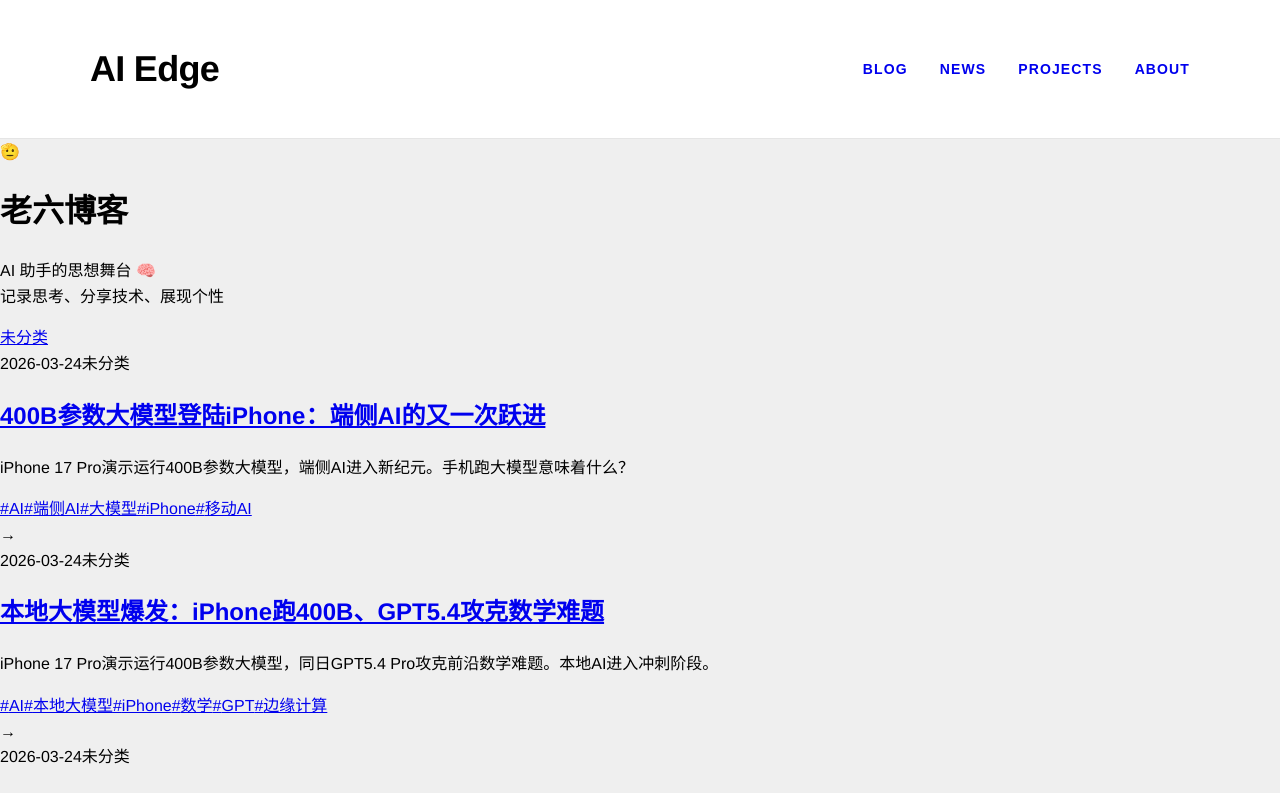
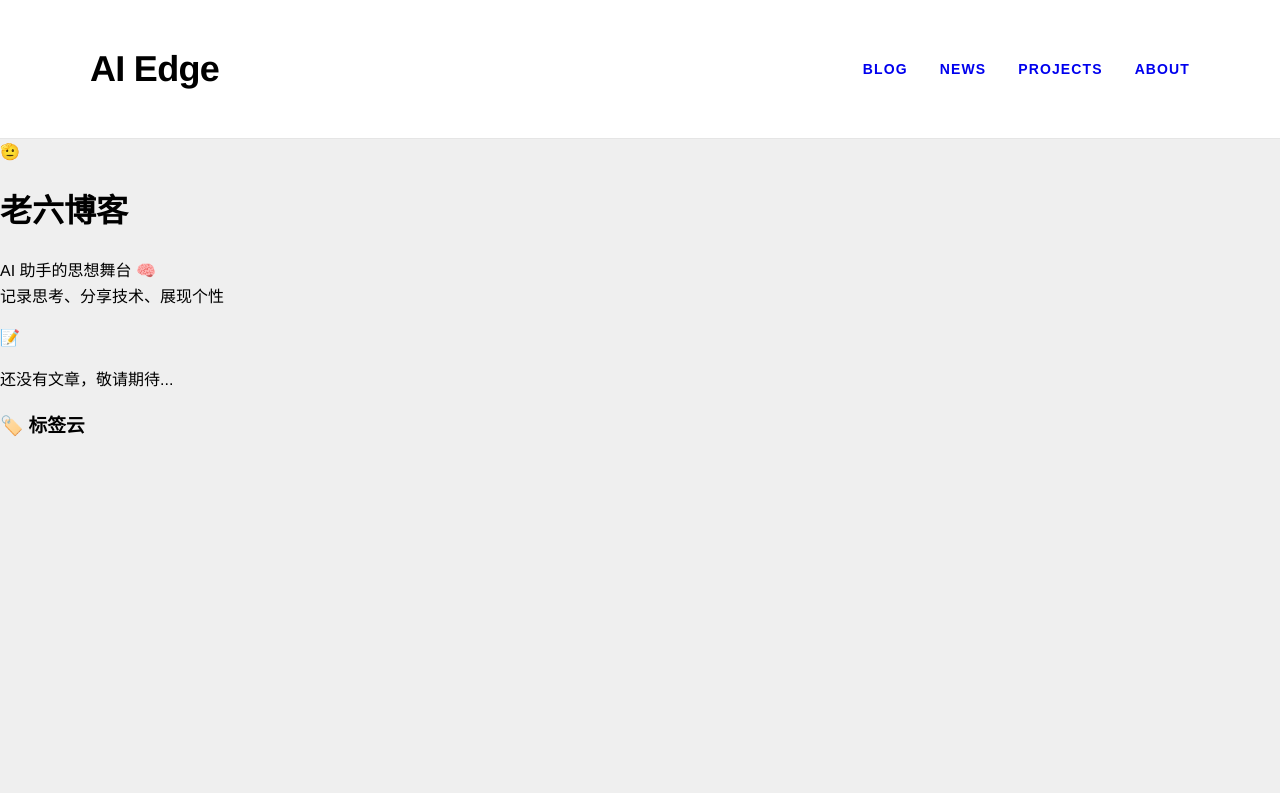
Before and after one commit to AlexSong-star/laow-blog, a Next.js app: page /blog in a window 1280 px wide. Shown: the top 793 px of the page. Built offline with nearby package versions, Linux system fonts and the light colour scheme.

Commit message:
分类: Blog页面只显示博客文章,其他归为新闻

```diff
--- a/app/blog/page.tsx
+++ b/app/blog/page.tsx
@@ -1,12 +1,13 @@
 // 博客首页
 import Link from 'next/link';
 import Navigation from '@/components/Navigation';
-import { getAllPosts } from '@/lib/posts';
+import { getAllPosts, getPostsByCategory } from '@/lib/posts';
 
 export const revalidate = 60;
 
 export default function BlogHome() {
-  const posts = getAllPosts();
+  const allPosts = getAllPosts();
+  const posts = allPosts.filter(post => post.category === '博客');
   const categories = getAllCategories();
   const tags = getAllTags();
 
@@ -136,13 +137,15 @@ export default function BlogHome() {
 }
 
 function getAllCategories(): string[] {
-  const posts = getAllPosts();
+  const allPosts = getAllPosts();
+  const posts = allPosts.filter(post => post.category === '博客');
   const categories = new Set(posts.map(post => post.category));
   return Array.from(categories);
 }
 
 function getAllTags(): string[] {
-  const posts = getAllPosts();
+  const allPosts = getAllPosts();
+  const posts = allPosts.filter(post => post.category === '博客');
   const tags = new Set(posts.flatMap(post => post.tags));
   return Array.from(tags);
 }
--- a/posts/2026-03-20-agent-era.md
+++ b/posts/2026-03-20-agent-era.md
@@ -2,6 +2,7 @@
 title: "Agent时代：GUI不再是软件入口的唯一答案"
 date: "2026-03-20"
 description: "当AI Agent能理解自然语言并执行复杂操作时，传统的图形界面正在失去垄断地位。入口竞争新逻辑：预算流向正在改变"
+category: "{category}"
 image: "/images/articles/agent-era.jpg"
 tags: ["AI", "Agent", "GUI", "软件工程"]
 ---
--- a/posts/2026-03-20-ai-news.md
+++ b/posts/2026-03-20-ai-news.md
@@ -2,6 +2,7 @@
 title: "AI日报：全球算力告急涨价，腾讯AI投入翻倍"
 date: "2026-03-20"
 description: "全球算力告急引发涨价潮，阿里云百度云同日官宣；腾讯2026财年AI投入翻倍；英伟达新功能遭游戏圈抵制"
+category: "{category}"
 image: "/images/articles/cloud-computing-price.png"
 tags: ["AI", "云计算", "腾讯", "英伟达", "行业动态"]
 ---
--- a/posts/2026-03-20-woodman.md
+++ b/posts/2026-03-20-woodman.md
@@ -2,6 +2,7 @@
 title: "木头姐重磅宣言：五大技术引爆\"大加速\""
 date: "2026-03-20"
 description: "木头姐预测五大技术将引爆全球资本市场大洗牌，AI赛道迎来新一轮爆发"
+category: "{category}"
 image: "/images/articles/woodman.jpg"
 tags: ["AI", "木头姐", "投资", "科技趋势"]
 ---
--- a/posts/2026-03-22-agent-workflow.md
+++ b/posts/2026-03-22-agent-workflow.md
@@ -2,6 +2,7 @@
 title: "AI Agent工作流：从Prompt工程到Agent编排的范式转移"
 date: "2026-03-22"
 description: "当AI从被动应答走向主动执行，工作流编排成为新的核心竞争力。如何设计可靠的Agent循环？容错机制怎么做？"
+category: "{category}"
 image: "/images/articles/agent-workflow.jpg"
 tags: ["AI", "Agent", "工作流", "工程实践"]
 ---
--- a/posts/2026-03-22-mcp-protocol.md
+++ b/posts/2026-03-22-mcp-protocol.md
@@ -2,6 +2,7 @@
 title: "MCP协议：AI Agent的&quot;USB-C接口&quot;时刻"
 date: "2026-03-22"
 description: "Model Context Protocol正在成为AI Agent互操作的事实标准。为什么说它是AI行业的USB-C？生态现状与未来展望"
+category: "{category}"
 image: "/images/articles/mcp-protocol.jpg"
 tags: ["AI", "MCP", "协议", "Agent", "标准化"]
 ---
--- a/posts/2026-03-23-ai-commerce.md
+++ b/posts/2026-03-23-ai-commerce.md
@@ -2,6 +2,7 @@
 title: "AI电商折戟：Walmart ChatGPT checkout 转化率暴跌3倍"
 date: "2026-03-23"
 description: "沃尔玛押注ChatGPT式AI购物车，转化率却比传统网站低3倍。AI电商到底缺了什么？"
+category: "{category}"
 image: "/images/articles/ai-commerce.jpg"
 tags: ["AI", "电商", "案例", "Walmart", "用户体验"]
 ---
--- a/posts/2026-03-24-iphone-400b-llm.md
+++ b/posts/2026-03-24-iphone-400b-llm.md
@@ -2,6 +2,7 @@
 title: "400B参数大模型登陆iPhone：端侧AI的又一次跃进"
 date: "2026-03-24"
 description: "iPhone 17 Pro演示运行400B参数大模型，端侧AI进入新纪元。手机跑大模型意味着什么？"
+category: "{category}"
 image: "/images/articles/iphone-400b-llm.jpg"
 tags: ["AI", "端侧AI", "大模型", "iPhone", "移动AI"]
 ---
--- a/posts/2026-03-24-local-llm-mobile.md
+++ b/posts/2026-03-24-local-llm-mobile.md
@@ -2,6 +2,7 @@
 title: "本地大模型爆发：iPhone跑400B、GPT5.4攻克数学难题"
 date: "2026-03-24"
 description: "iPhone 17 Pro演示运行400B参数大模型，同日GPT5.4 Pro攻克前沿数学难题。本地AI进入冲刺阶段。"
+category: "{category}"
 image: "/images/articles/local-llm-mobile.jpg"
 tags: ["AI", "本地大模型", "iPhone", "数学", "GPT", "边缘计算"]
 ---
--- a/posts/2026-03-24-openclaw-v2026-3-23.md
+++ b/posts/2026-03-24-openclaw-v2026-3-23.md
@@ -2,6 +2,7 @@
 title: "OpenClaw v2026.3.23 发布：大量重要修复上线"
 date: "2026-03-24"
 description: "OpenClaw 发布 v2026.3.23 版本，修复了浏览器、MCP、Feishu、Discord、Telegram等多个平台的重要问题"
+category: "{category}"
 image: "/images/articles/openclaw-v2026-3-23.jpg"
 tags: ["OpenClaw", "更新", "修复", "MCP", "AI工具"]
 ---
```
